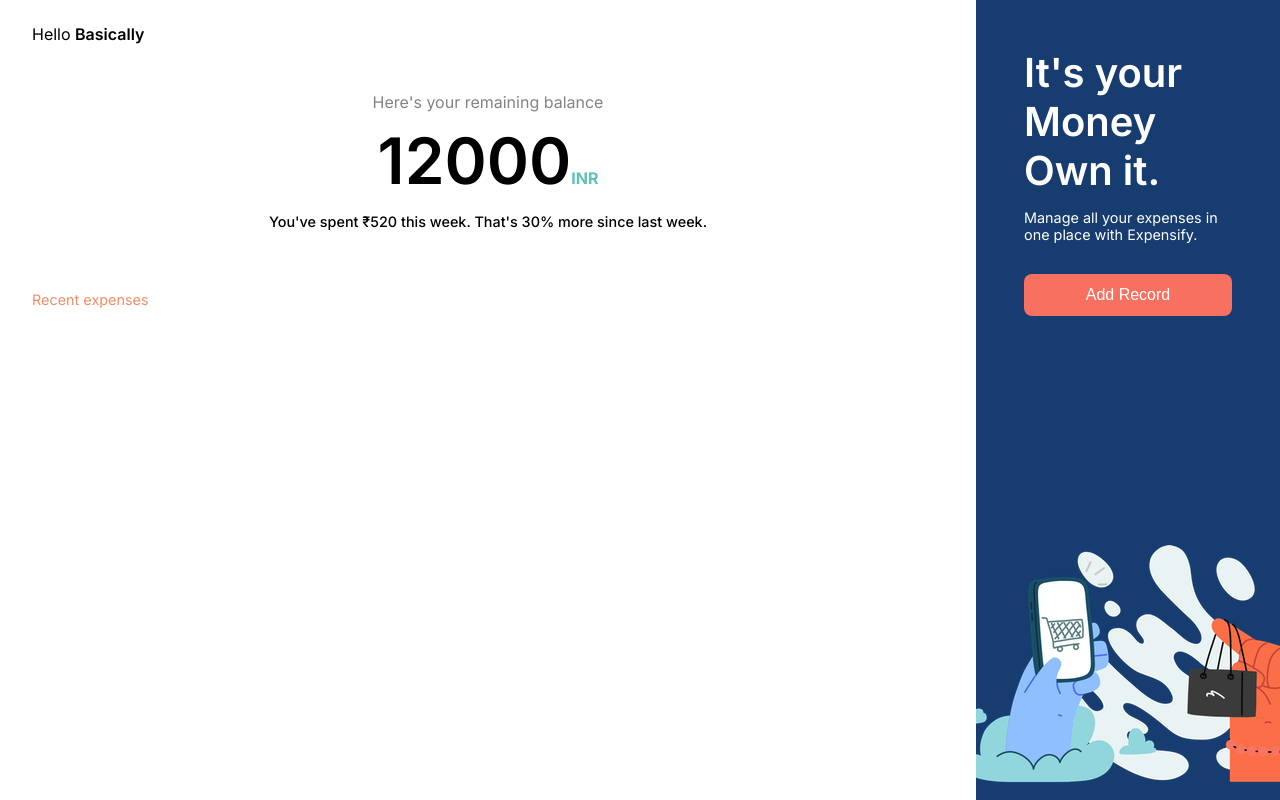
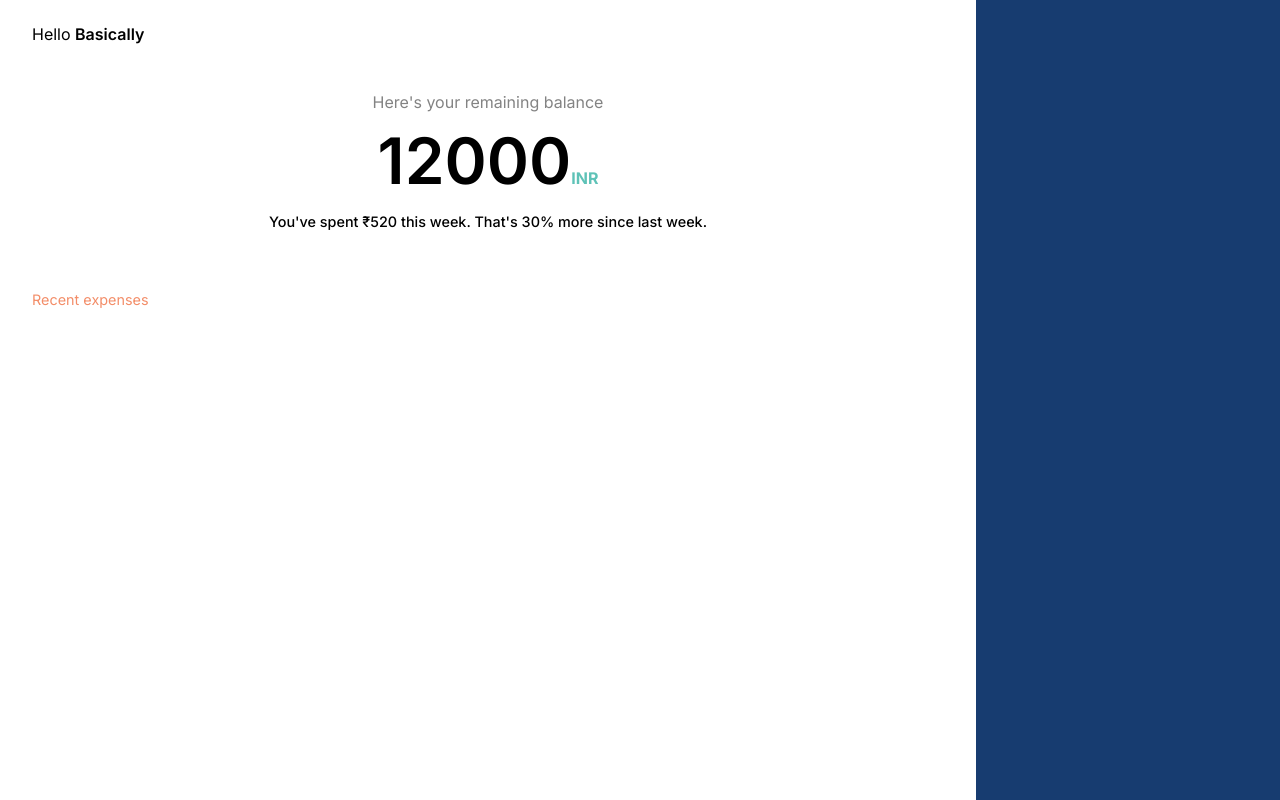
Before and after one commit to aswinikalyan30/expense-tracker, a React (Create React App) app: page / in a window 1280 px wide. Built offline with nearby package versions, Linux system fonts and the light colour scheme.

Commit message:
file name changes

```diff
--- a/src/App.js
+++ b/src/App.js
@@ -6,7 +6,7 @@ import React from "react";
 //importing the different components and App.scss stylesheet
 import "./App.scss";
 import Form from "./components/Form";
-import SideDisplay from "./components/SideDisplay";
+import Navigation from "./components/Navigation";
 import Basic from "./components/Basic";
 import Overview from "./components/Overview";
 
@@ -41,15 +41,15 @@ function App() {
         <Overview currency={currency} expenses={expenses} incomes={incomes} />
       </main>
       <div id="side-panel">
-        {showForm ? (
+        {/* {showForm ? (
           <Form
             setShowForm={setShowForm}
             categoriesData={categoriesData}
             addRecord={addRecord}
           />
         ) : (
-          <SideDisplay setShowForm={setShowForm} />
-        )}
+          <Navigation setShowForm={setShowForm} />
+        )} */}
       </div>
     </div>
   );
--- a/src/components/SideDisplay.js
+++ b/src/components/Navigation.js
@@ -2,9 +2,9 @@
 /* eslint-disable react/prop-types */
 //This component is shows the current day and time and the button to show or hide the add-record-form
 import React from "react"
-import './../scss/SideDisplay.scss'
+import './../scss/Navigation.scss'
 
-const SideDisplay = (props) => {
+const Navigation = (props) => {
     const { setShowForm } = props
     return(
         <div id="side-display">
@@ -15,4 +15,4 @@ const SideDisplay = (props) => {
     )
 }
 
-export default SideDisplay
+export default Navigation;
```
Also changed, not shown: src/scss/Navigation.scss (renamed from src/scss/SideDisplay.scss).
